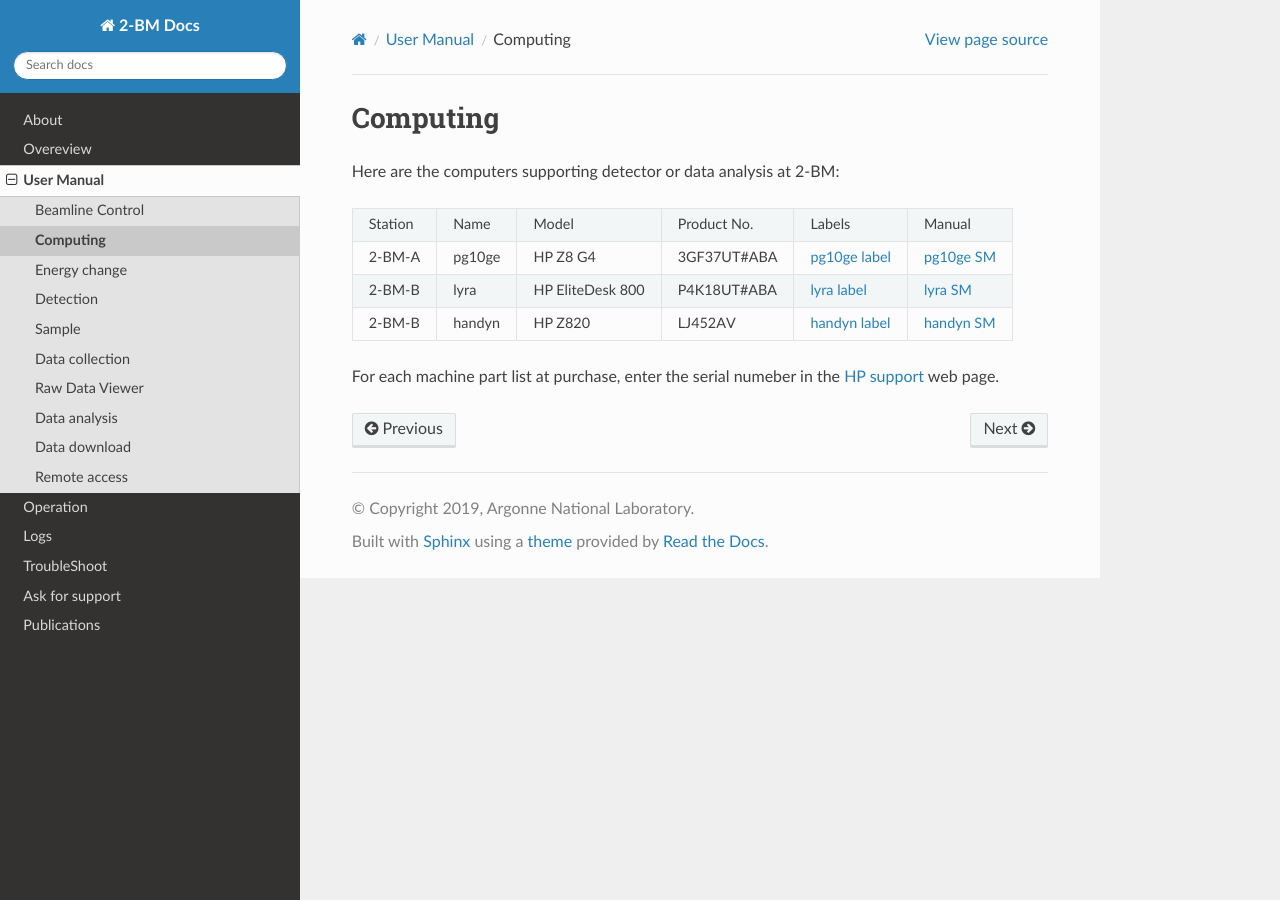
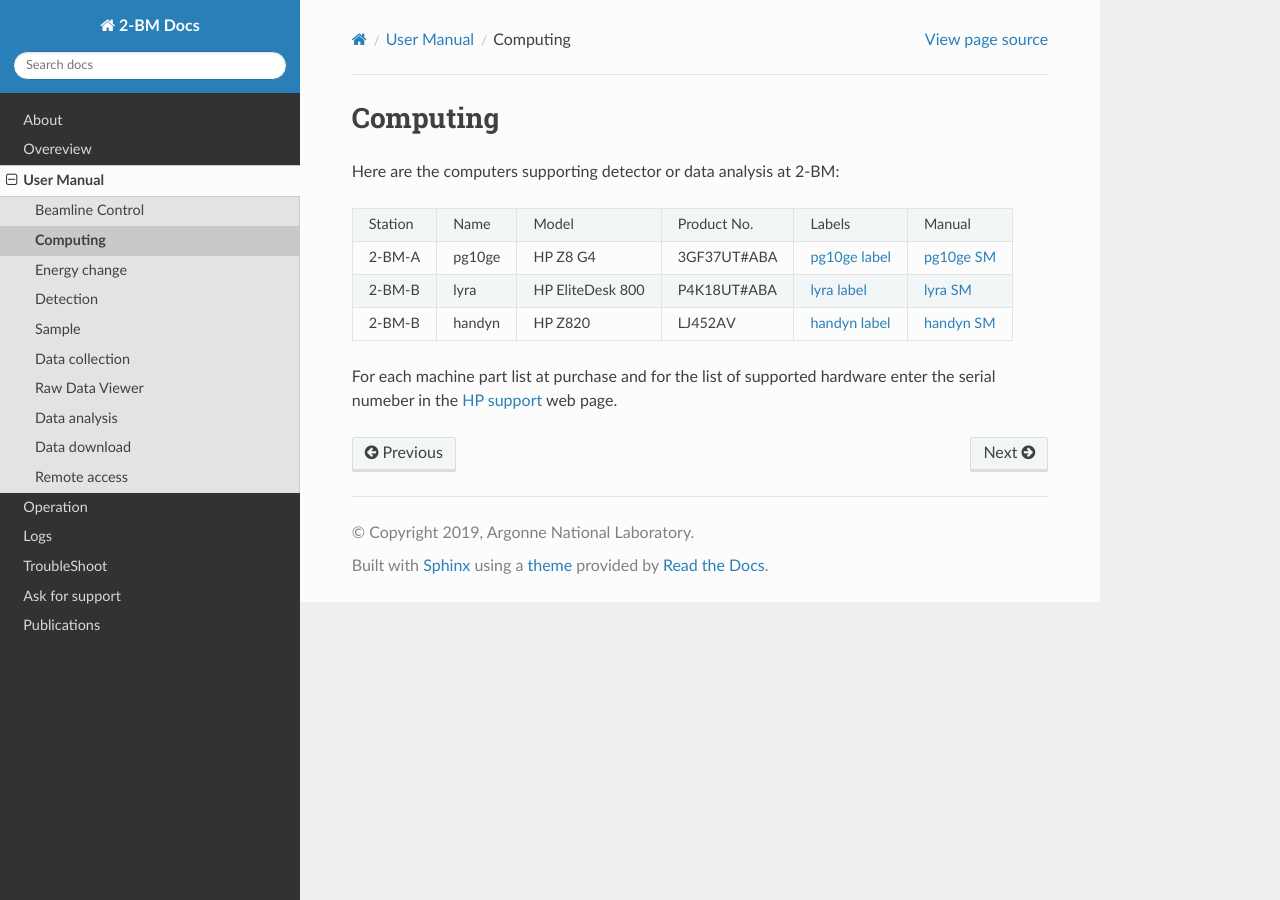
Before and after one commit to xray-imaging/2bm-docs, a Sphinx documentation site: the page built from docs/source/user/item_001.rst, in a window 1280 px wide. Built offline with Sphinx 7.4.7 and the Read the Docs theme 2.0.0, drawn with Linux system fonts in a browser that asks for light colours; the version number could not be read and is left out.

Commit message:
update docs

```diff
--- a/docs/source/user/item_001.rst
+++ b/docs/source/user/item_001.rst
@@ -14,7 +14,7 @@ Here are the computers supporting detector or data analysis at 2-BM:
 +-----------+--------------+-------------------+-----------------+--------------------------+---------------------+
 
 
-For each machine part list at purchase, enter the serial numeber in the `HP support <https://partsurfer.hp.com/Search.aspx>`_ web page.
+For each machine part list at purchase and for the list of supported hardware enter the serial numeber in the `HP support <https://partsurfer.hp.com/Search.aspx>`_ web page.
 
 .. _pg10ge label: https://anl.box.com/s/oslaky958be3vyifda2xyq4tv0v9v7pz
 .. _pg10ge SM: https://anl.box.com/s/m1u8o62wbr27n26iotfnbhgpncwsapcq
```
